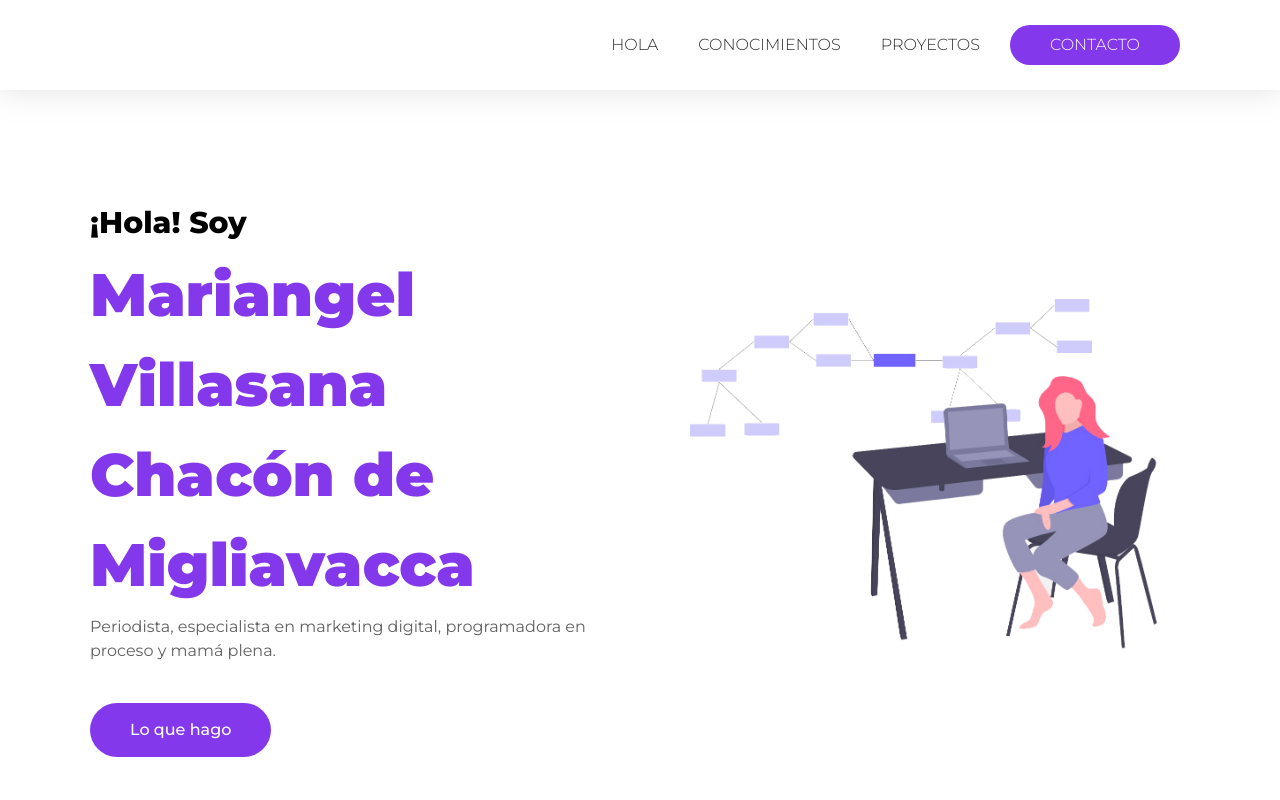
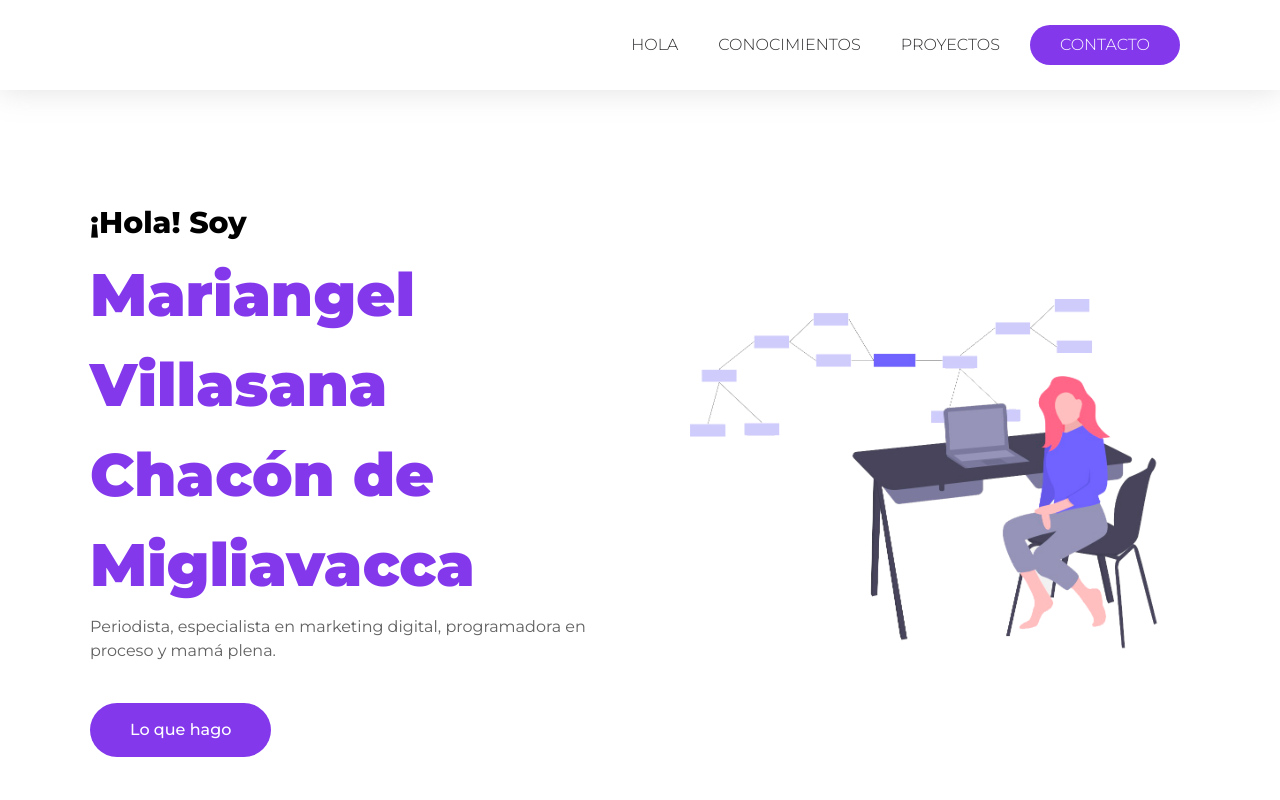
Before and after one commit to elbrodelche/ada-portfolio, a plain HTML site: page index.html in a window 1280 px wide. Shown: the top 800 px of the page. Drawn offline with nearby package versions, Linux system fonts and the light colour scheme.

Commit message:
Corrigo la alineacion del menu

```diff
--- a/css/master.css
+++ b/css/master.css
@@ -56,21 +56,24 @@ body {
   justify-content: flex-end;
 }
 .menu-de-navegacion ul li {
+  margin: 0 10px;
+  line-height: 1.4;
+}
+.menu-de-navegacion ul li a {
+  line-height: 2.5;
+  padding: 0 10px;
+  border-radius: 100px;
   text-decoration: none;
   color: #2e2e31;
   display: block;
-    line-height: 2.5;
-    border-radius: 100px;
-    padding: 0 10px;
-    margin: 0 10px;
+}
+
+.menu-de-navegacion ul li .seleccionada {
+  color: white;
+  padding: 0 30px;
 }
 
 .seleccionada {
   transition: 0.2s;
   background-color: #8338ec;
 }
-
-  .seleccionada a {
-    padding: 0 30px;
-    color: white;
-  }
--- a/index.html
+++ b/index.html
@@ -54,8 +54,8 @@
             <li>
               <a href="#">Proyectos</a>
             </li>
-            <li class="seleccionada">
-              <a href="#">Contacto</a>
+            <li>
+              <a class="seleccionada" href="#">Contacto</a>
             </li>
           </ul>
         </nav>
```
Lines whose indentation alone changed are shown as unchanged.
